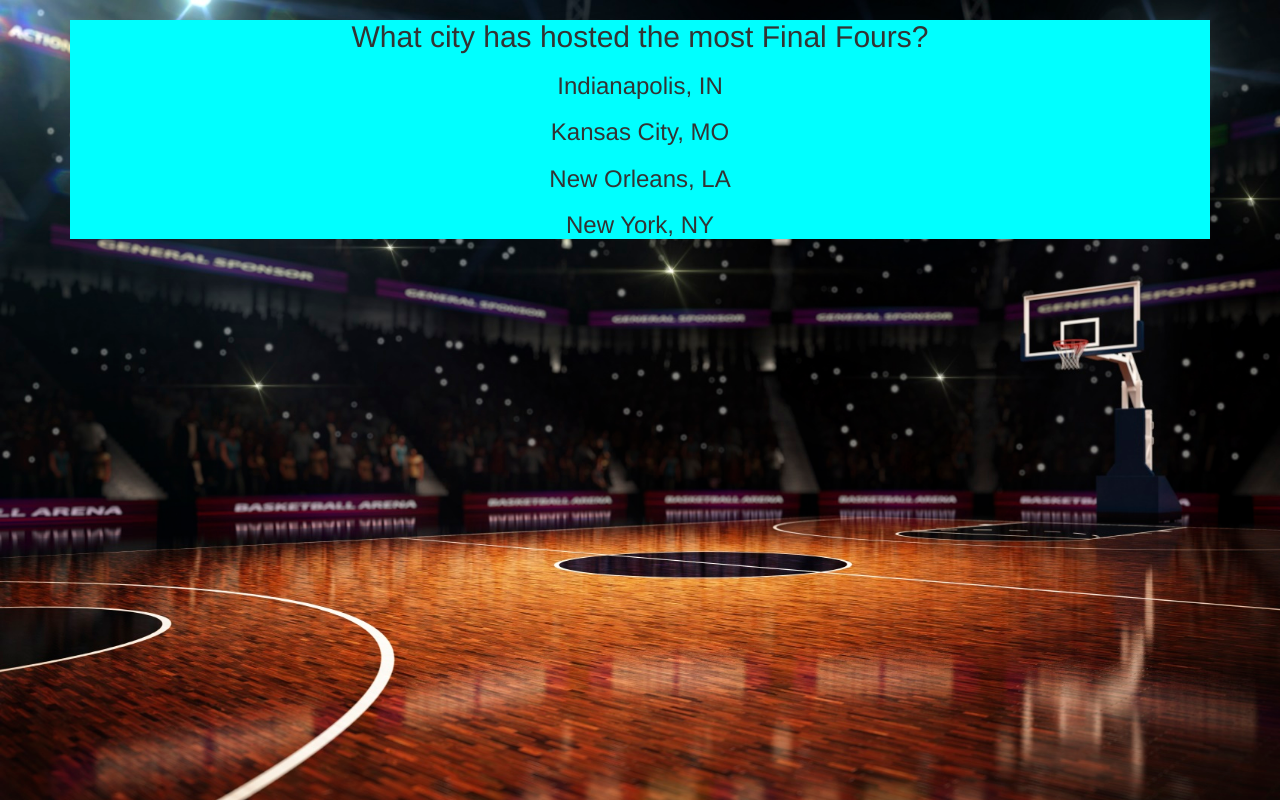
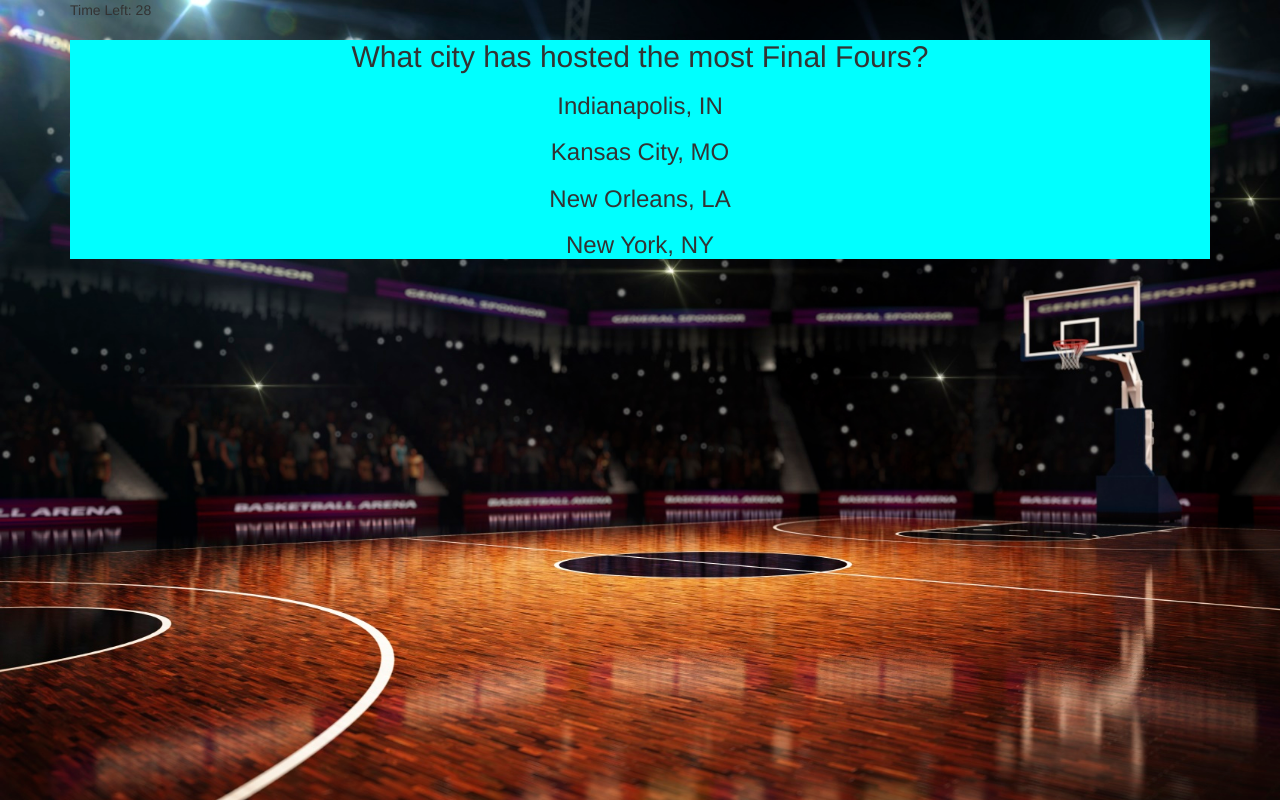
Before and after one commit to ppreziotti/TriviaGame, a plain HTML site: page index.html in a window 1280 px wide. Both pictures are taken after a click on the button "Start Game". Drawn offline with nearby package versions, Linux system fonts and the light colour scheme.

Commit message:
js updates

```diff
--- a/assets/css/style.css
+++ b/assets/css/style.css
@@ -7,3 +7,7 @@ body {
 	background-color: cyan;
 	text-align: center;
 }
+
+h3:hover {
+	background-color: yellow;
+}
--- a/assets/javascript/app.js
+++ b/assets/javascript/app.js
@@ -3,6 +3,7 @@ var correctAnswers;
 var incorrectAnswers;
 var noAnswers;
 var userGuess;
+var number = 30;
 
 var trivia = [
 	{
@@ -76,7 +77,9 @@ function startGame() {
 	noAnswers = 0;
 	console.log(trivia[0]);
 
-	for (i = 0; i < trivia.length; i++) {
+	timer();
+
+	for (var i = 0; i < trivia.length; i++) {
 
 		var currentQuestion = $("<h2>");
 		currentQuestion.html(trivia[i].question);
@@ -94,6 +97,18 @@ function startGame() {
 
 }
 
+function timer() {
+	intervalId = setInterval(decrement, 1000);
+}
+
+var clock = $("<div>");
+$(".container").prepend(clock);
+
+function decrement() {
+	number--;
+	clock.text("Time Left: " + number);
+}
+
 $("#start").on("click", function() {
 	startGame();
 });
```
